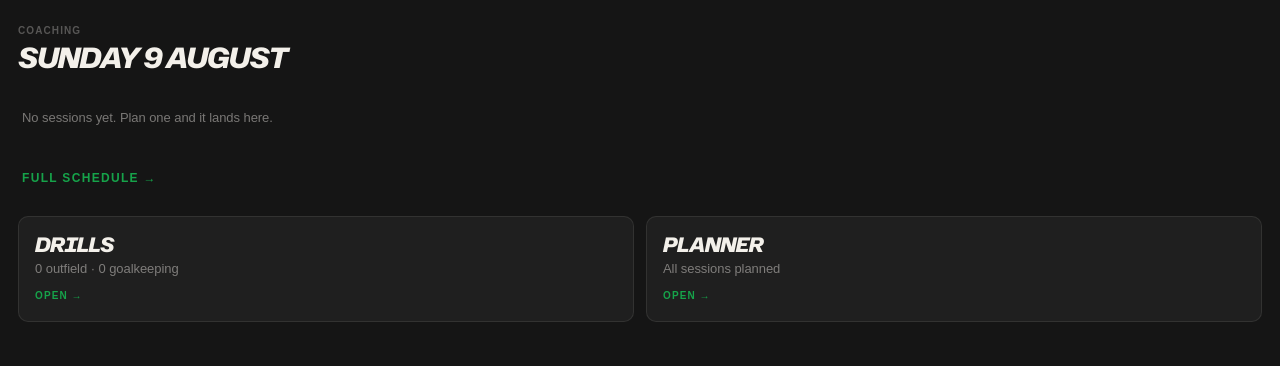
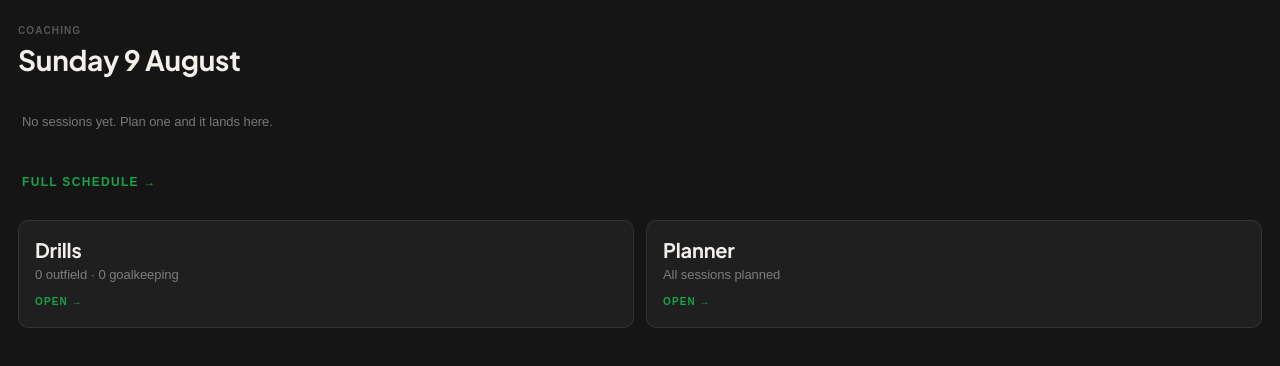
Before and after one commit to tplow01/TP_Drills, a Next.js app: page / in a window 1280 px wide. Shown: the top 366 px of the page. Built offline with nearby package versions, Linux system fonts and the light colour scheme; no server answers; the database is empty; a web font is replaced by a local one.

Commit message:
feat: headline font moves from Hubot Sans to Plus Jakarta Sans

```diff
--- a/src/app/globals.css
+++ b/src/app/globals.css
@@ -54,12 +54,10 @@ body {
 
 /* Headline. Every h1-h4 and anything marked .hl. */
 .hl, h1, h2, h3, h4 {
-  font-family: var(--font-hubot), system-ui, sans-serif;
-  font-weight: 800;
-  font-style: italic;
-  text-transform: uppercase;
-  letter-spacing: -0.035em;
-  line-height: 0.92;
+  font-family: var(--font-jakarta), system-ui, sans-serif;
+  font-weight: 700;
+  letter-spacing: -0.01em;
+  line-height: 1.05;
   margin: 0;
 }
 
--- a/src/app/layout.tsx
+++ b/src/app/layout.tsx
@@ -1,12 +1,12 @@
 import type { Metadata } from 'next'
 import localFont from 'next/font/local'
+import { Plus_Jakarta_Sans } from 'next/font/google'
 import './globals.css'
 
-const hubot = localFont({
-  src: './../fonts/HubotSans-Italic.woff2',
-  variable: '--font-hubot',
-  weight: '200 900',
-  style: 'italic',
+const jakarta = Plus_Jakarta_Sans({
+  subsets: ['latin'],
+  weight: ['700'],
+  variable: '--font-jakarta',
   display: 'swap',
 })
 
@@ -25,7 +25,7 @@ export const metadata: Metadata = {
 
 export default function RootLayout({ children }: { children: React.ReactNode }) {
   return (
-    <html lang="en" className={`${hubot.variable} ${mona.variable}`}>
+    <html lang="en" className={`${jakarta.variable} ${mona.variable}`}>
       <body>{children}</body>
     </html>
   )
```
Also changed, not shown: src/fonts/HubotSans-Italic.woff2 (deleted).
